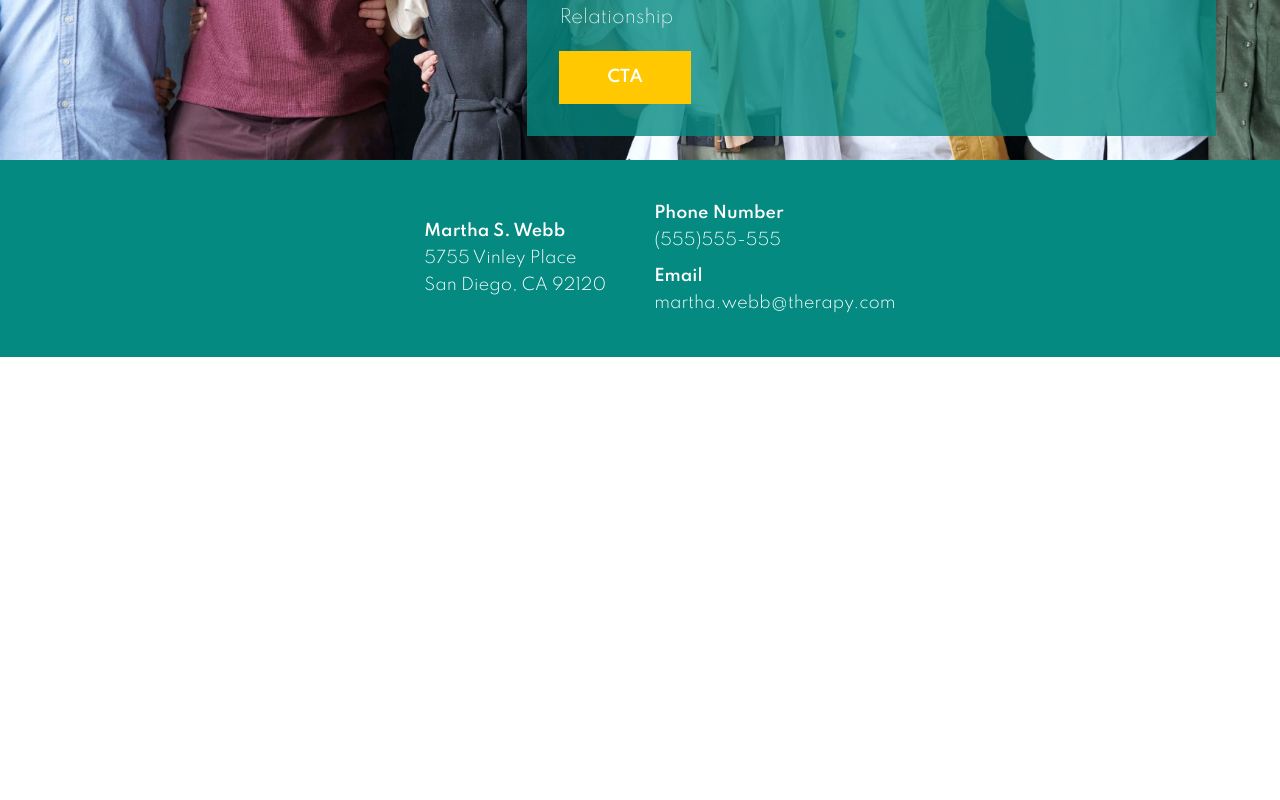
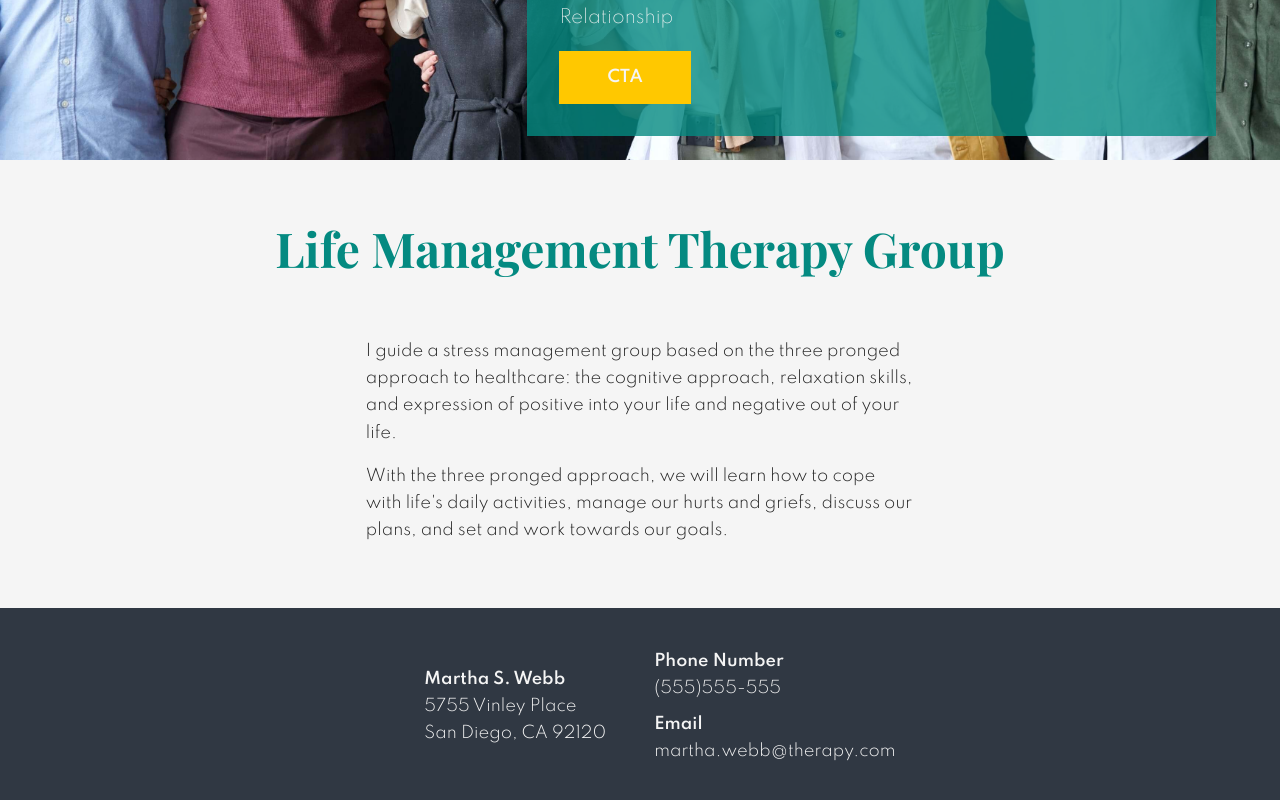
Before and after one commit to ShrikeFound/react-therapist-site, a React (Create React App) app: page /group-therapy in a window 1280 px wide. Shown: the part 446-1246 px from the top of the page. Before the commit the page ends 803 px from the top, so only its background shows below. Built offline with nearby package versions, Linux system fonts and the light colour scheme.

Commit message:
added group therapy text

```diff
--- a/src/components/GroupTherapy.js
+++ b/src/components/GroupTherapy.js
@@ -10,6 +10,25 @@ const GroupTherapy = ({ img }) => {
       cta="CTA"
       position="50% 34%"
       />
+
+
+      <main>
+        {/* <h2 className="subtitle">Martha S. Webb, Licensed Clinical Social Worker</h2> */}
+        <h1 className="title">Life Management Therapy Group</h1>
+
+        <section className="row container">
+          <div className="column">
+            <p>
+              I guide a stress management group based on the three pronged approach to healthcare: the cognitive approach, relaxation skills, and expression of positive into your life and negative out of your life.
+            </p>
+            <p>
+              With the three pronged approach, we will learn how to cope with life's daily activities, manage our hurts and griefs, discuss our plans, and set and work towards our goals.
+            </p>
+          </div>
+        </section>
+      </main>
+
+
     </div>
   )
 }
--- a/src/components/IndividualCounseling.js
+++ b/src/components/IndividualCounseling.js
@@ -9,6 +9,18 @@ const IndividualCounseling = ({ img }) => {
       description="Learn to live in the moment instead of dwelling on the past or worrying about the future. "
       cta="CTA"
       />
+
+      <main>
+        <h1 className="title">Individual Counseling</h1>
+
+        <section className="row container">
+          <div className="column">
+          <p>No one is immune to life’s ups and downs. I am here for you when you need someone who understands, someone who believes in you. I focus on your strengths as a person, helping you to reach your full potential, even when you don’t fully believe in yourself.</p>
+          <p>I have developed what I call the “Three Pronged Approach to Self Care”. I will coach you to do self care in three categories, which are cognitive, relaxation and expression. I will help you to improve your world view, to use holistic methods to promote relaxation and guide you to release negative feelings, allowing you to become the best and happiest you.</p>
+          </div>
+        </section>
+      </main>
+
     </div>
   )
 }
--- a/src/index.css
+++ b/src/index.css
@@ -4,6 +4,8 @@
   --theme-color: 4, 138, 129;
   --accent-color: 255, 200, 0;
   --black: 34, 34, 34;
+  --white: 245, 245, 245;
+  --dark: 48, 56, 67;
 }
 body {
   margin: 0;
@@ -13,6 +15,7 @@ body {
   font-family: "Spartan", sans-serif;
   font-weight: 300;
   line-height: 1.7;
+  background-color: rgba(var(--white), 1);
 }
 strong {
   font-weight: 600;
@@ -87,7 +90,7 @@ nav a + a {
   justify-items: center;
   text-align: center;
   align-content: center;
-  color: white;
+  color: rgba(var(--white), 1);
 }
 
 .banner-description {
@@ -96,7 +99,7 @@ nav a + a {
 }
 .button {
   background-color: rgba(var(--accent-color), 1);
-  color: white;
+  color: rgba(var(--white), 1);
   display: block;
   width: max-content;
   padding: 0.8rem 3rem;
@@ -182,7 +185,7 @@ main {
 .card {
   flex-basis: 250px;
   background-color: rgba(var(--theme-color), 1);
-  color: white;
+  color: rgba(var(--white), 1);
   height: 100%;
   padding: 0.5rem 1rem;
   display: grid;
@@ -206,9 +209,9 @@ main {
 
 /* Footer Styling */
 footer {
-  background-color: rgba(var(--theme-color), 1);
+  background-color: rgba(var(--dark), 1);
   padding: 1.5rem;
-  color: white;
+  color: rgba(var(--white), 1);
   display: grid;
   place-content: center;
 }
```
